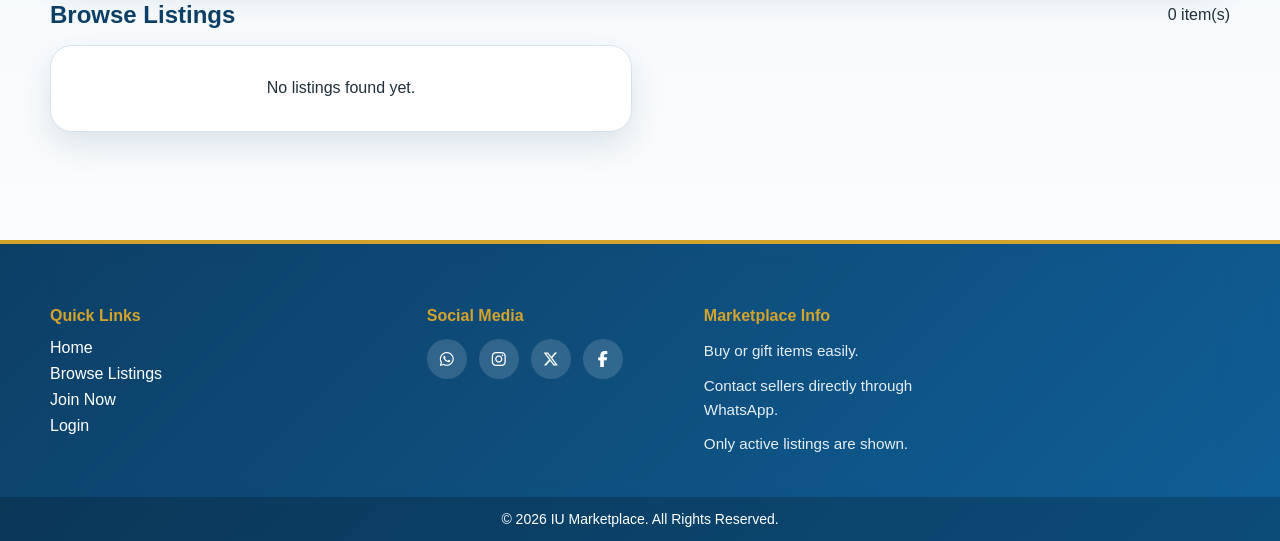
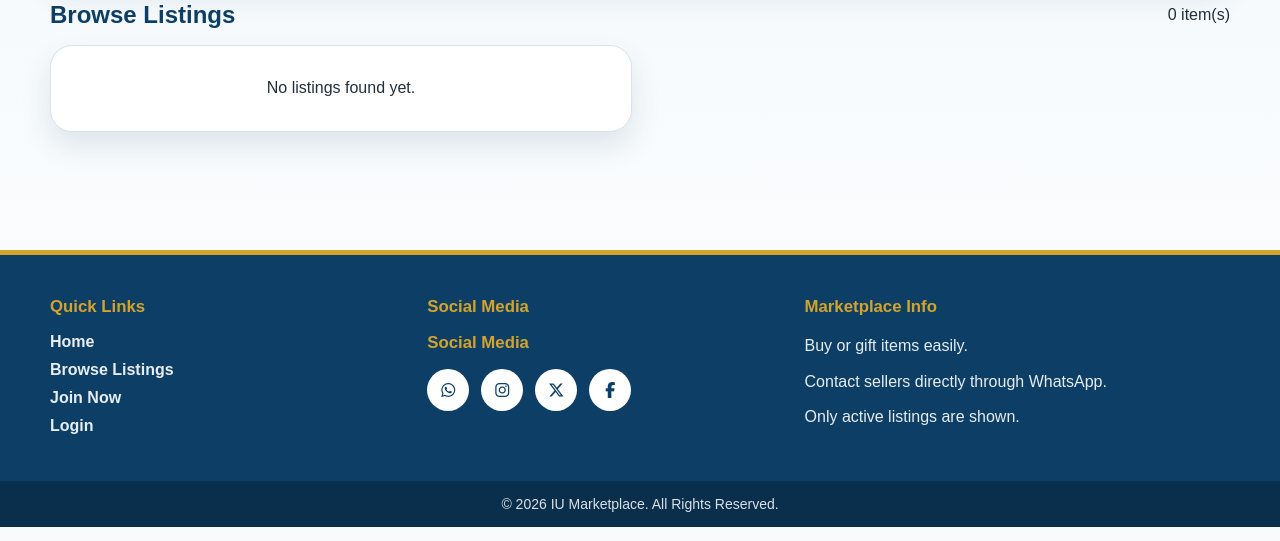
Before and after one commit to AbdulBasit-TechBro/iu-marketplace, a Flask app: page / in a window 1280 px wide. Shown: the part 773-1314 px from the top of the page. Run offline with Flask 3, Linux system fonts and the light colour scheme; data that the repository does not hold is empty; parts of the project's set-up code (start-up, migrations or seed data) failed here and were passed over.

Commit message:
Redesign footer with clean modern layout

```diff
--- a/static/css/style.css
+++ b/static/css/style.css
@@ -821,41 +821,31 @@ th {
 /* =========================================================
    12. FOOTER
 ========================================================= */
+/* ===== CLEAN MODERN FOOTER ===== */
+
 .site-footer {
-    margin-top: 60px;
-    background: linear-gradient(135deg, var(--secondary), var(--primary));
-    color: white;
-    border-top: 4px solid var(--accent);
+    margin-top: 70px;
+    background: #0d3f66;
+    color: #ffffff;
+    border-top: 5px solid #d4a32b;
 }
 
 .footer-top {
+    width: min(1180px, calc(100% - 2rem));
+    margin: 0 auto;
     display: grid;
-    grid-template-columns: 1.4fr 1fr 1fr 1fr;
-    gap: 28px;
-    padding: 42px 0 30px;
-    backdrop-filter: blur(6px);
+    grid-template-columns: 1fr 1fr 1.3fr;
+    gap: 50px;
+    padding: 42px 0 36px;
 }
 
-.footer-brand h3,
 .footer-links h4,
 .footer-contact h4,
 .footer-note h4 {
-    margin-bottom: 14px;
-    color: var(--accent);
-}
-
-.footer-logo {
-    width: 85px;
-    height: auto;
-    margin-bottom: 10px;
-}
-
-.footer-brand p,
-.footer-note p {
-    font-size: 0.95rem;
-    line-height: 1.6;
-    opacity: 0.9;
-    margin: 0 0 10px;
+    margin: 0 0 16px;
+    color: #d4a32b;
+    font-size: 1.05rem;
+    font-weight: 800;
 }
 
 .footer-links ul {
@@ -865,54 +855,68 @@ th {
 }
 
 .footer-links li {
-    margin-bottom: 8px;
+    margin-bottom: 10px;
+}
+
+.footer-links a,
+.footer-note p {
+    color: rgba(255,255,255,0.9);
 }
 
 .footer-links a {
-    color: white;
-    transition: 0.3s;
+    font-weight: 600;
+    transition: .25s ease;
 }
 
 .footer-links a:hover {
-    color: var(--accent);
+    color: #d4a32b;
     padding-left: 5px;
 }
 
 .footer-social-icons {
     display: flex;
     gap: 12px;
-    margin-top: 10px;
-    flex-wrap: wrap;
 }
 
 .footer-social-icons a {
-    width: 40px;
-    height: 40px;
+    width: 42px;
+    height: 42px;
     border-radius: 50%;
-    background: rgba(255,255,255,0.15);
+    background: #ffffff;
+    color: #0d3f66;
     display: flex;
     align-items: center;
     justify-content: center;
-    transition: 0.3s;
-    color: white;
-    font-size: 1rem;
+    font-weight: 800;
+    transition: .25s ease;
 }
 
 .footer-social-icons a:hover {
-    background: var(--accent);
-    color: #000;
+    background: #d4a32b;
+    color: #10202f;
     transform: translateY(-3px);
+}
+
+.footer-note p {
+    margin: 0 0 10px;
+    line-height: 1.6;
 }
 
 .footer-bottom {
     text-align: center;
-    padding: 14px;
-    background: rgba(0,0,0,0.2);
+    padding: 15px 1rem;
+    background: #092f4d;
+    color: rgba(255,255,255,0.85);
     font-size: 14px;
 }
 
 .footer-bottom p {
     margin: 0;
+}
+.footer-logo {
+    width: 85px;
+    height: auto;
+    margin-bottom: 10px;
 }
 
 /* =========================================================
@@ -965,8 +969,14 @@ th {
         min-height: 300px;
     }
 
-    .footer-top {
-        grid-template-columns: 1fr 1fr;
+.footer-top {
+        grid-template-columns: 1fr;
+        text-align: center;
+        gap: 28px;
+    }
+
+    .footer-social-icons {
+        justify-content: center;
     }
 }
 
--- a/templates/base.html
+++ b/templates/base.html
@@ -51,7 +51,7 @@
     </main>
 
     <footer class="site-footer">
-        <div class="container footer-top">
+    <div class="container footer-top"><!-- Quick Links -->
 
             <!-- <div class="footer-brand">
                 <img src="{{ url_for('static', filename='images/logo.png') }}" alt="IU Marketplace Logo" class="footer-logo">
@@ -65,12 +65,14 @@
                 <h4>Quick Links</h4>
                 <ul>
                 <li><a href="{{ url_for('index') }}">Home</a></li>
-                    <li><a href="{{ url_for('browse_listings') }}">Browse Listings</a></li>
+                <li><a href="{{ url_for('index') }}">Browse Listings</a></li>
                 <li><a href="{{ url_for('register') }}">Join Now</a></li>
                 <li><a href="{{ url_for('login') }}">Login</a></li>
                 </ul>
             </div>
-
+                <!-- Social -->
+                <div class="footer-contact">
+                <h4>Social Media</h4>
                 <div class="footer-contact">
                                 <h4>Social Media</h4>
                                 <div class="footer-social-icons">
@@ -88,20 +90,17 @@
                                     </a>
                                 </div>
                             </div>
-
+                </div>
+                <!-- Info -->
                 <div class="footer-note">
                 <h4>Marketplace Info</h4>
                 <p>Buy or gift items easily.</p>
                 <p>Contact sellers directly through WhatsApp.</p>
                 <p>Only active listings are shown.</p>
                 </div>
-
                 </div>
-
                 <div class="footer-bottom">
-            <div class="container">
-                <p>© 2026 IU Marketplace. All Rights Reserved.</p>
-            </div>
+                <p>&copy; 2026 IU Marketplace. All Rights Reserved.</p>
                 </div>
                 </footer>
 
```
Lines whose indentation alone changed are shown as unchanged.
